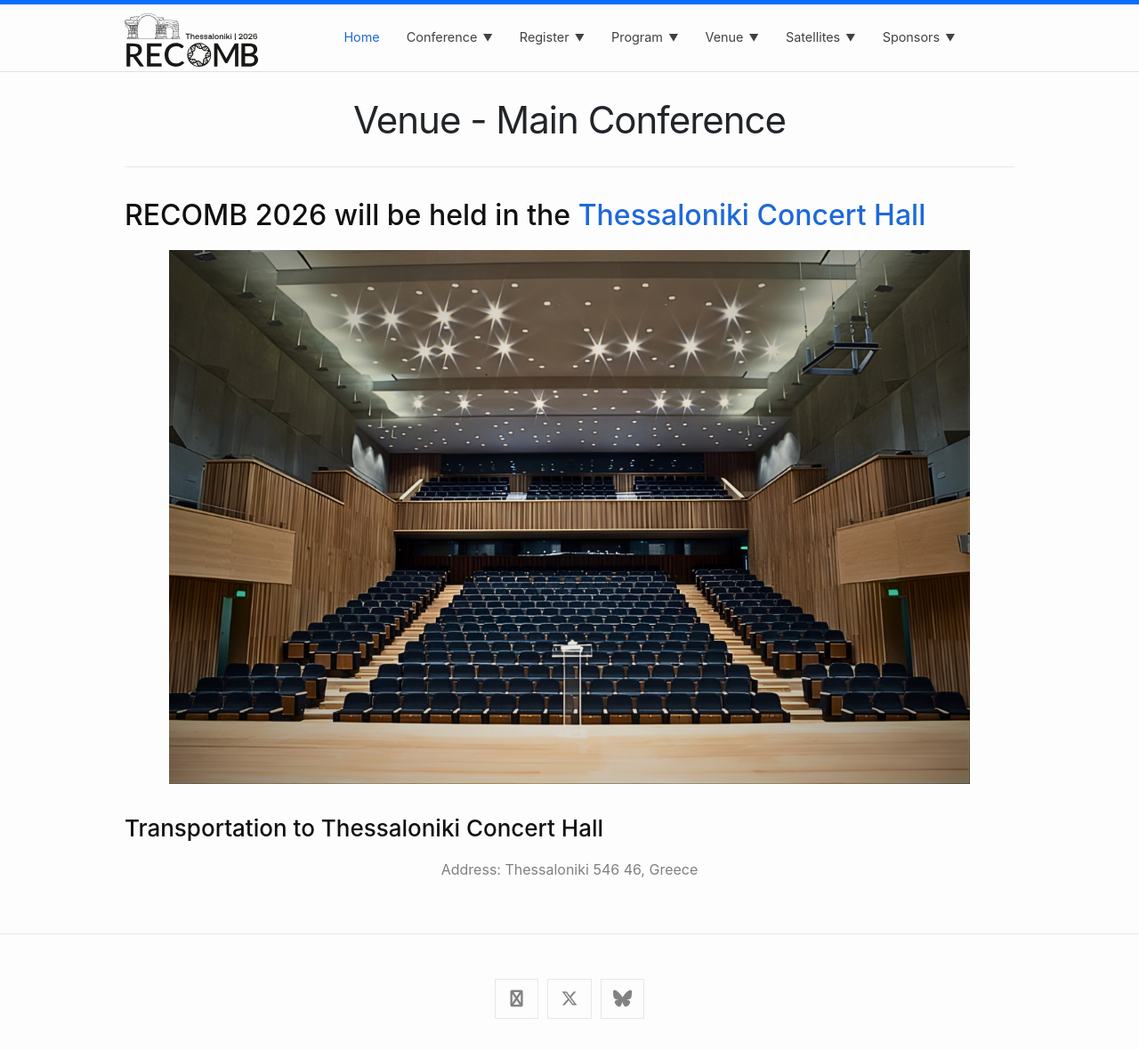
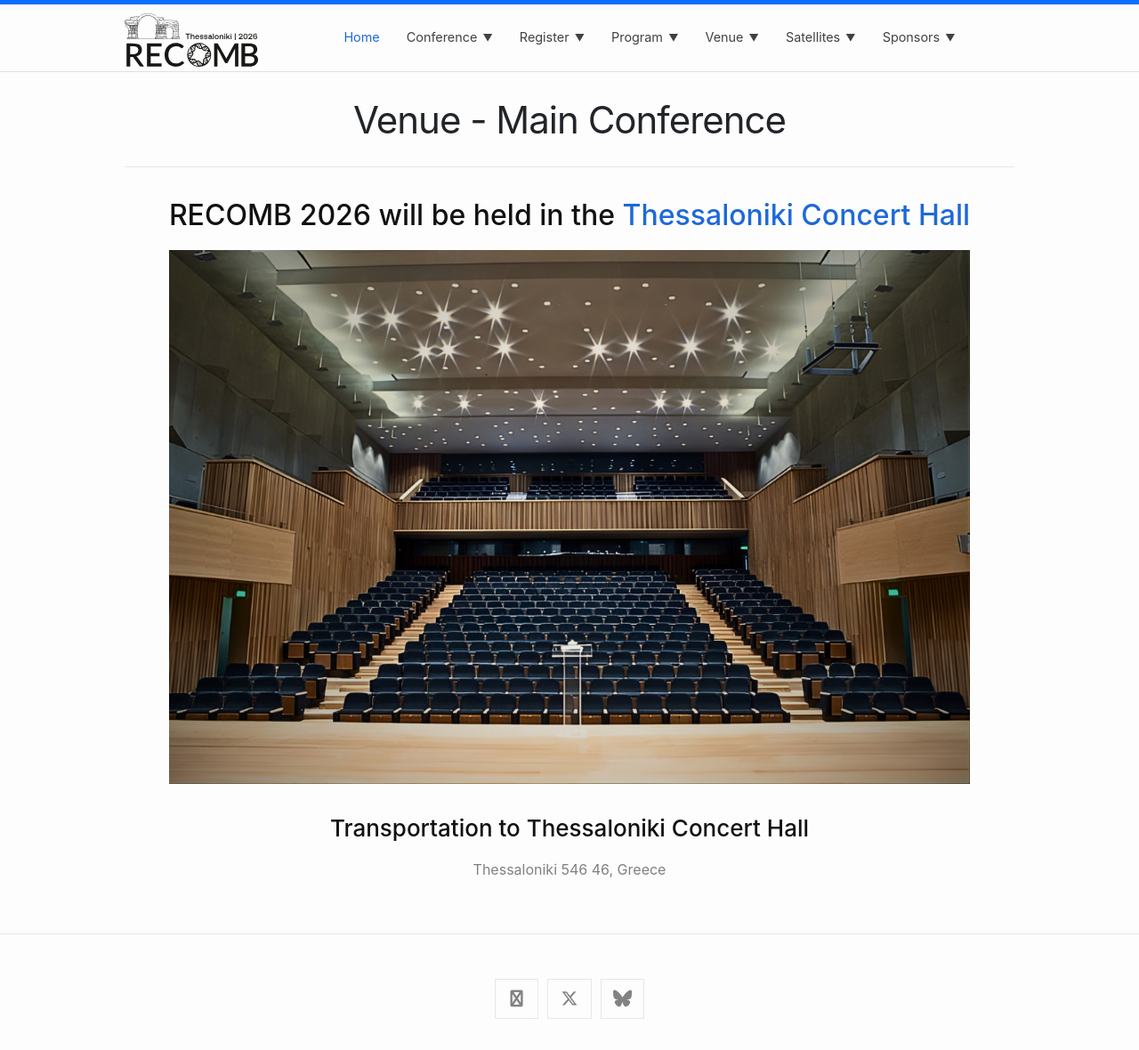
Before and after one commit to recomb-conference/recomb2026, a Jekyll site: the page built from venue_main.md, in a window 1280 px wide. Shown: the whole page at 89% size. Built offline with Jekyll 4.4.1, drawn with Linux system fonts in a browser that asks for light colours; nearby versions of some CDN libraries.

Commit message:
Update venue_main.md

```diff
--- a/venue_main.md
+++ b/venue_main.md
@@ -6,10 +6,12 @@ title: Venue - Main Conference
 {%- assign venue_path = "/images/city/venue_main.png" | relative_url -%}
 
 ## RECOMB 2026 will be held in the [Thessaloniki Concert Hall](https://www.tch.gr/default.aspx?lang=en-GB&page=1)
+{: style="text-align: center;"}
 
 <img src="{{ venue_path }}" alt="Venue" class="venue-photo">
 
 ### Transportation to Thessaloniki Concert Hall
+{: style="text-align: center;"}
 
-Address: Thessaloniki 546 46, Greece
+Thessaloniki 546 46, Greece
 {: style="color:gray; font-size: 100%; text-align: center;"}
```
